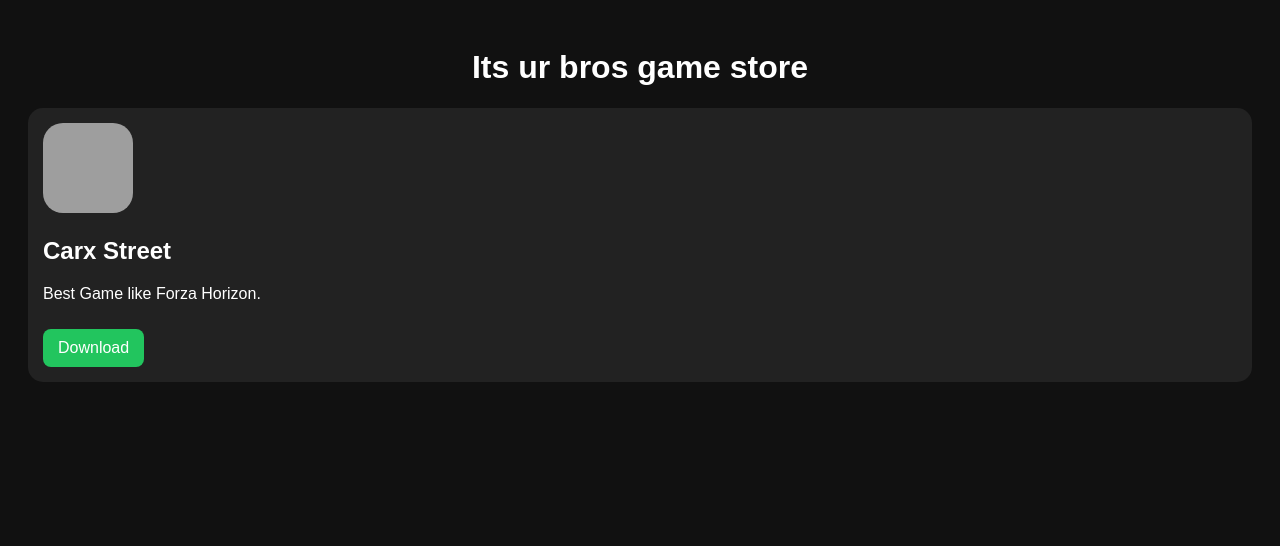
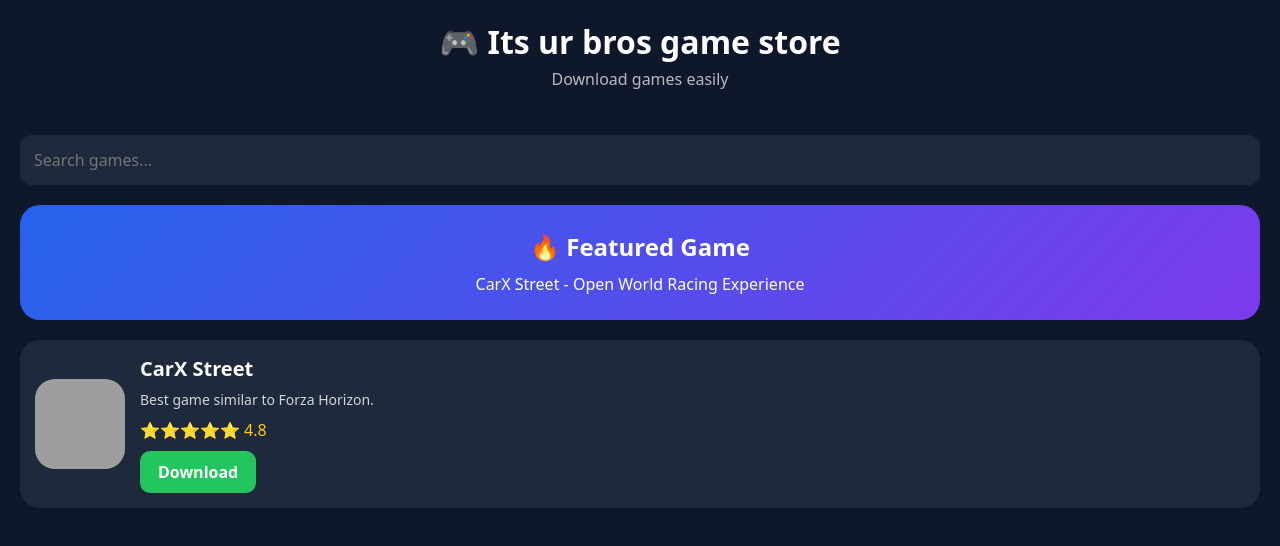
Before and after one commit to zinxfx26-eng/Itsurbrosgamestore26, a plain HTML site: page index.html in a window 1280 px wide. Drawn offline with Linux system fonts and the light colour scheme; grey boxes are pictures that could not be loaded.

Commit message:
Update index.html

```diff
--- a/index.html
+++ b/index.html
@@ -1,62 +1,212 @@
 <!DOCTYPE html>
-<html>
+<html lang="en">
 <head>
 <meta charset="UTF-8">
-<meta name="viewport" content="width=device-width, initial-scale=1">
-<title>Its ur bros game store </title>
+<meta name="viewport" content="width=device-width, initial-scale=1.0">
+
+<title>Its ur bros game store</title>
 
 <style>
+
+*{
+margin:0;
+padding:0;
+box-sizing:border-box;
+font-family:system-ui,sans-serif;
+}
+
 body{
-background:#111;
+background:#0f172a;
 color:white;
-font-family:Arial;
 padding:20px;
 }
 
-h1{
+.header{
+text-align:center;
+margin-bottom:25px;
+}
+
+.logo{
+font-size:32px;
+font-weight:bold;
+}
+
+.subtitle{
+opacity:.7;
+margin-top:5px;
+}
+
+.search{
+width:100%;
+padding:14px;
+margin:20px 0;
+border:none;
+border-radius:12px;
+font-size:16px;
+background:#1e293b;
+color:white;
+}
+
+.games{
+display:grid;
+gap:20px;
+}
+
+.card{
+background:#1e293b;
+border-radius:20px;
+padding:15px;
+display:flex;
+align-items:center;
+gap:15px;
+transition:.3s;
+}
+
+.card:hover{
+transform:translateY(-4px);
+}
+
+.icon{
+width:90px;
+height:90px;
+border-radius:20px;
+object-fit:cover;
+}
+
+.info{
+flex:1;
+}
+
+.title{
+font-size:20px;
+font-weight:bold;
+margin-bottom:8px;
+}
+
+.desc{
+opacity:.8;
+font-size:14px;
+margin-bottom:10px;
+}
+
+.rating{
+color:#facc15;
+margin-bottom:10px;
+}
+
+.download{
+background:#22c55e;
+color:white;
+padding:10px 18px;
+border-radius:10px;
+text-decoration:none;
+font-weight:bold;
+display:inline-block;
+}
+
+.download:hover{
+opacity:.9;
+}
+
+.banner{
+background:linear-gradient(135deg,#2563eb,#7c3aed);
+padding:25px;
+border-radius:20px;
+margin-bottom:20px;
 text-align:center;
 }
 
-.card{
-background:#222;
-padding:15px;
-margin:15px 0;
-border-radius:15px;
+.banner h2{
+margin-bottom:10px;
 }
 
-.card img{
-width:90px;
-height:90px;
-border-radius:20px;
+</style>
+</head>
+<body>
+
+<div class="header">
+<div class="logo">🎮 Its ur bros game store</div>
+<div class="subtitle">Download games easily</div>
+</div>
+
+<input
+class="search"
+type="text"
+placeholder="Search games..."
+id="searchBox"
+>
+
+<div class="banner">
+<h2>🔥 Featured Game</h2>
+<p>CarX Street - Open World Racing Experience</p>
+</div>
+
+<div class="games" id="games">
+
+<div class="card">
+
+<img
+class="icon"
+src="https://upload.wikimedia.org/wikipedia/en/3/3d/CarX_Street_icon.jpg"
+>
+
+<div class="info">
+
+<div class="title">CarX Street</div>
+
+<div class="desc">
+Best game similar to Forza Horizon.
+</div>
+
+<div class="rating">
+⭐⭐⭐⭐⭐ 4.8
+</div>
+
+<a
+class="download"
+href="https://play.google.com/store/apps/details?id=com.carxtech.sr"
+target="_blank"
+>
+Download
+</a>
+
+</div>
+
+</div>
+
+</div>
+
+<script>
+
+const search =
+document.getElementById("searchBox");
+
+search.addEventListener("input",()=>{
+
+let filter =
+search.value.toLowerCase();
+
+let cards =
+document.querySelectorAll(".card");
+
+cards.forEach(card=>{
+
+let title =
+card.querySelector(".title")
+.textContent
+.toLowerCase();
+
+if(title.includes(filter)){
+card.style.display="flex";
+}else{
+card.style.display="none";
 }
 
-.download{
-display:inline-block;
-background:#22c55e;
-color:white;
-padding:10px 15px;
-border-radius:8px;
-text-decoration:none;
-margin-top:10px;
-}
-</style>
-</head>
+});
 
-<body>
+});
 
-<h1>Its ur bros game store</h1>
-
-<div class="card">
-<img src="https://share.google/Gzn1NNp0u34IiO56R">
-
-<h2>Carx Street</h2>
-
-<p>Best Game like Forza Horizon.</p>
-
-<a class="download" href="https://play.google.com/store/apps/details?id=com.carxtech.sr">
-Download
-</a>
-</div>
+</script>
 
 </body>
 </html>
```
